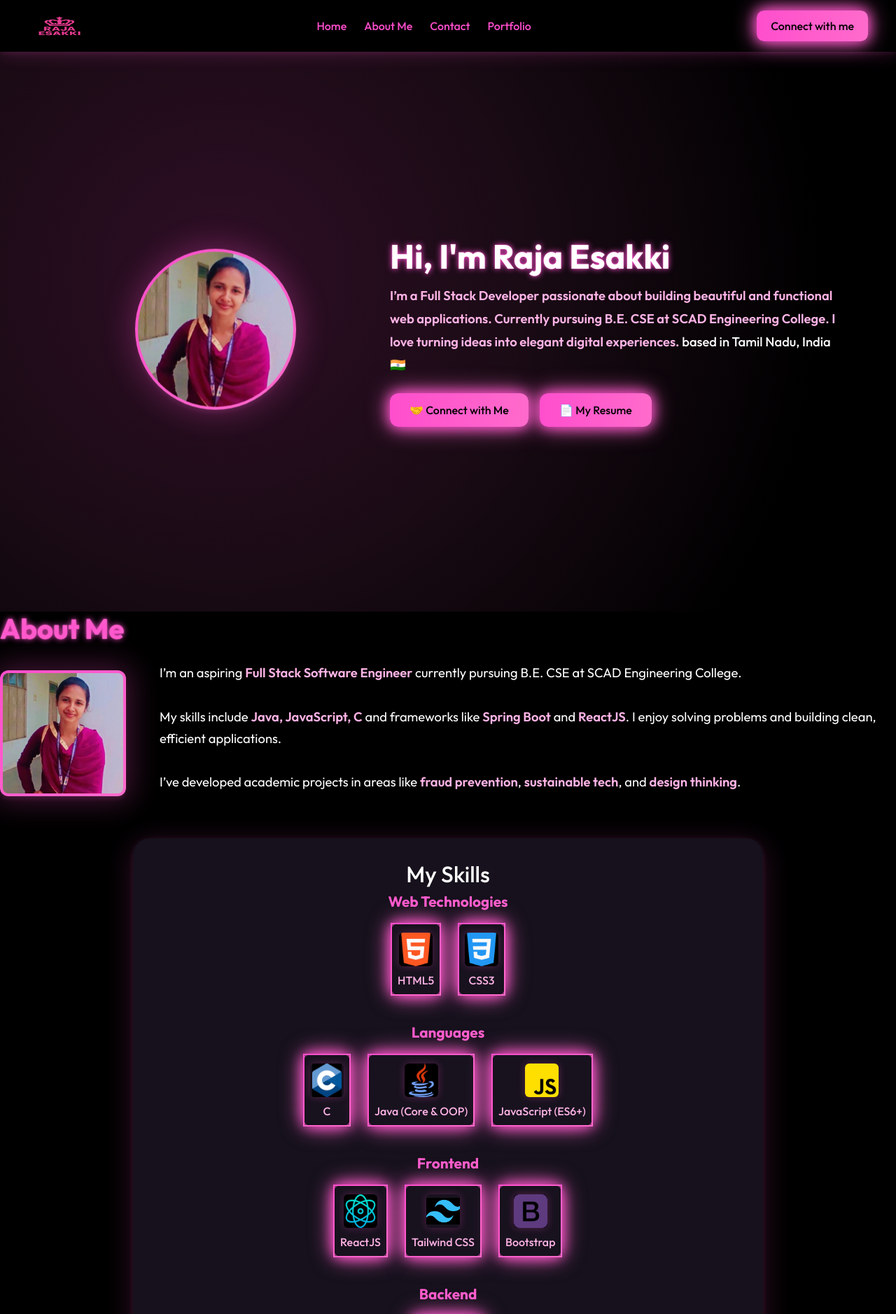
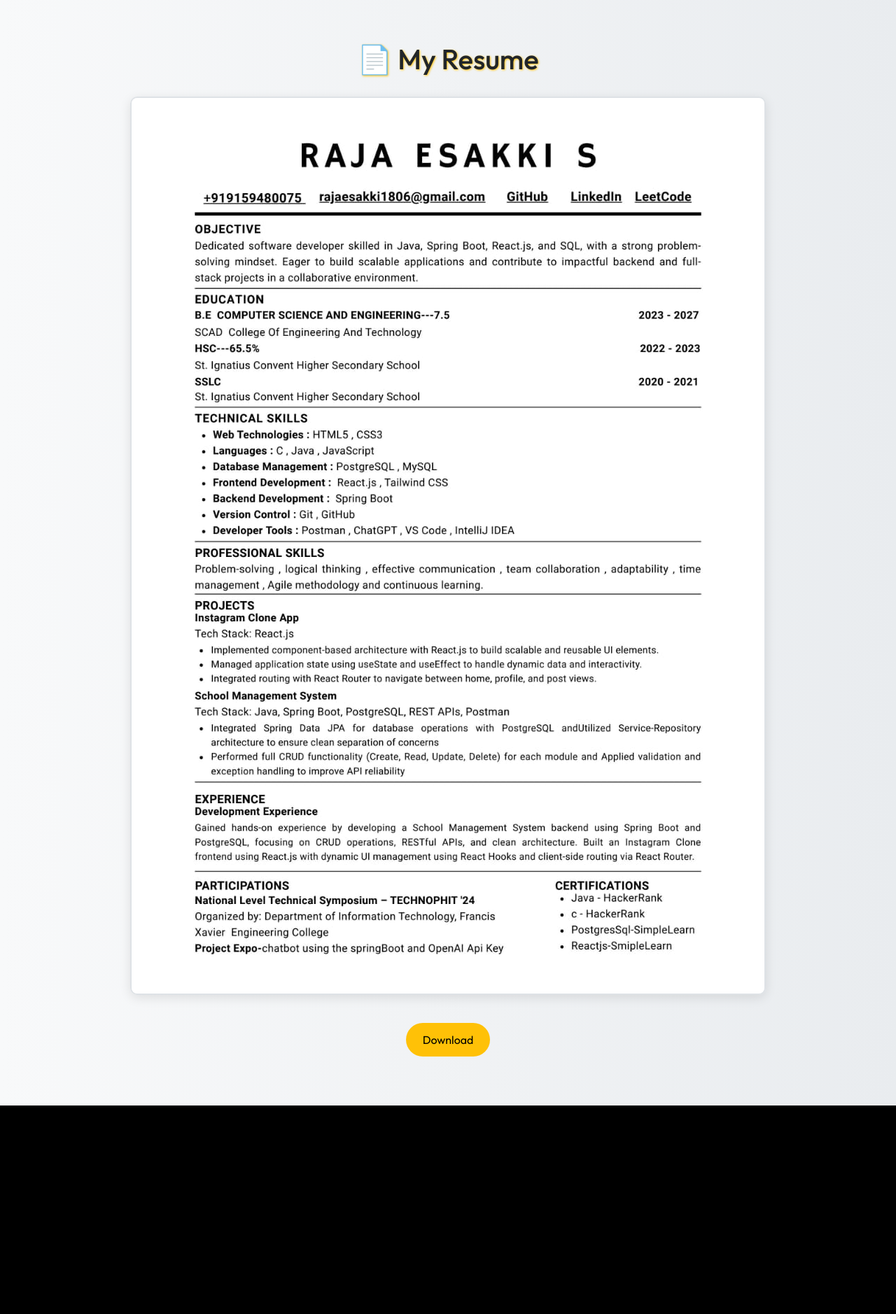
Before and after one commit to Rajaesakki1/Portfolio, a React (Vite) app: page /resume in a window 1280 px wide. Shown: the top 1878 px of the page at 70% size. After the commit the page ends 1580 px from the top, so only its background shows below. Built offline with nearby package versions, Linux system fonts and the light colour scheme.

Commit message:
modified

```diff
--- a/package.json
+++ b/package.json
@@ -13,7 +13,8 @@
     "@emailjs/browser": "^4.4.1",
     "emailjs-com": "^3.2.0",
     "react": "^19.1.0",
-    "react-dom": "^19.1.0"
+    "react-dom": "^19.1.0",
+    "react-router-dom": "^7.7.1"
   },
   "devDependencies": {
     "@eslint/js": "^9.30.1",
--- a/src/App.jsx
+++ b/src/App.jsx
@@ -1,23 +1,36 @@
-import React from 'react'
-import Navbar from './Navbar/Navbar'
-import Hero from './Hero/Hero'
-import About from './About/About'
-import Projects from './Projects/Projects'
-import Contact from './Contact/Contact'
-import Footer from './Footer/Footer'
+import React from "react";
+import { BrowserRouter as Router, Routes, Route } from "react-router-dom";
+
+import Navbar from './Navbar/Navbar';
+import Hero from './Hero/Hero';
+import About from './About/About';
+import Projects from './Projects/Projects';
+import Contact from './Contact/Contact';
+import Footer from './Footer/Footer';
+import Resume from './Resume/Resume';
+
+function HomePage() {
+  return (
+    <>
+      <Navbar />
+      <Hero />
+      <About />
+      <Projects />
+      <Contact />
+      <Footer />
+    </>
+  );
+}
 
 function App() {
   return (
-    <div>
-      <Navbar/>
-
-      <Hero/>
-      <About/>
-      <Projects/>
-      <Contact/>
-      <Footer/>
-    </div>
-  )
+    <Router>
+      <Routes>
+        <Route path="/" element={<HomePage />} />
+        <Route path="/resume" element={<Resume />} /> {/* Route to Resume component */}
+      </Routes>
+    </Router>
+  );
 }
 
-export default App
+export default App;
--- a/src/Hero/Hero.jsx
+++ b/src/Hero/Hero.jsx
@@ -1,38 +1,52 @@
-import React from 'react';
+import { useNavigate } from "react-router-dom";
+import React from "react";
 import './Hero.css';
 
 function Hero() {
+  const navigate = useNavigate();
+
+  // Smooth scroll to Contact section on the page
+  const scrollToContact = () => {
+    const contactSection = document.getElementById('Contact');
+    if (contactSection) {
+      contactSection.scrollIntoView({ behavior: 'smooth' });
+    }
+  };
+
   return (
-    <section id="Home"className="hero-section d-flex align-items-center">
+    <section id="Home" className="hero-section d-flex align-items-center">
       <div className="container">
         <div className="row align-items-center justify-content-center">
-
-          {/* Left: Profile Image */}
-          <div className=" image-wrapper movie-wrapper col-md-5 text-center left-side">
+          <div className="image-wrapper col-md-5 text-center left-side">
             <img
               src="/assets/profile1.jpg"
               alt="Raja Esakki"
               className="hero-img rounded-circle"
             />
           </div>
-
-          {/* Right: Text Content */}
           <div className="col-md-7 right-side text-center text-md-start">
             <h1 className="hero-name">Hi, I'm Raja Esakki</h1>
             <p className="hero-role">
-               <span className="highlight">
-  I’m a Full Stack Developer passionate about building beautiful and functional web applications.
-  Currently pursuing B.E. CSE at SCAD Engineering College.
-  I love turning ideas into elegant digital experiences.
-</span> based in Tamil Nadu, India 🇮🇳
+              <span className="highlight">
+                I’m a Full Stack Developer passionate about building beautiful and functional web applications.
+                Currently pursuing B.E. CSE at SCAD Engineering College.
+              </span>{" "}
+              based in Tamil Nadu, India 🇮🇳
             </p>
+
             <div className="mt-4 d-flex flex-wrap gap-3 justify-content-center justify-content-md-start">
-              <button className="hero-button">🤝 Connect with Me</button>
+              <button className="hero-button" onClick={scrollToContact}>
+                🤝 Connect with Me
+              </button>
 
-              <button className="hero-button">📄 My Resume</button>
+              <button
+                className="hero-button"
+                onClick={() => navigate("/resume")}
+              >
+                📄 My Resume
+              </button>
             </div>
           </div>
-
         </div>
       </div>
     </section>
--- a/src/Navbar/Navbar.css
+++ b/src/Navbar/Navbar.css
@@ -178,3 +178,27 @@
     display: none !important;
   }
 }
+.connect-btn {
+  background: linear-gradient(90deg, #ff4ecd, #ff6bcb);
+  color: #000;
+  padding: 10px 20px;
+  border-radius: 10px;
+  font-weight: 500;
+  box-shadow: 0 0 18px #ff4ecd, 0 0 32px #ff6bcb;
+  cursor: pointer;
+  transition: background 0.3s, box-shadow 0.3s, color 0.3s;
+  border: none;
+  outline: none;
+  font-size: 1rem;
+  text-align: center;
+  display: inline-block;
+  width: 100%; /* optional, so it fills container */
+}
+
+.connect-btn:hover,
+.connect-btn:focus {
+  background: linear-gradient(90deg, #ff6bcb, #ff4ecd);
+  box-shadow: 0 0 32px #ff4ecd, 0 0 48px #ff6bcb;
+  color: #fff;
+  outline: none;
+}
--- a/src/Navbar/Navbar.jsx
+++ b/src/Navbar/Navbar.jsx
@@ -1,4 +1,4 @@
-import React, { useState } from 'react'
+ import React, { useState } from 'react'
 import './Navbar.css'
 
 function Navbar() {
@@ -12,10 +12,21 @@ function Navbar() {
         <li><a href='#Home' className='text-pink text-decoration'>Home</a></li>
         <li><a href='#About Me' className='text-pink text-decoration'>About Me</a></li>
         <li><a href='#Contact' className='text-pink text-decoration'>Contact</a></li>
-         <li><a href='#Portfolio' className='text-pink text-decoration'>Portfolio</a></li>
+        <li><a href='#Portfolio' className='text-pink text-decoration'>Portfolio</a></li>
       </ul>
 
-      <div className='connectme'>Connect with me</div>
+      {/* Updated "Connect with me" to link to #Contact */}
+      <div className='connectme'>
+        <button
+  className='btn'
+  onClick={() => {
+    const el = document.getElementById('Contact');
+    if (el) el.scrollIntoView({ behavior: 'smooth' });
+  }}
+>
+  Connect with me
+</button>
+      </div>
 
       {/* Hamburger icon for mobile */}
       <button className='hamburger' aria-label='Open menu' onClick={() => setSidebarOpen(true)}>
@@ -33,11 +44,15 @@ function Navbar() {
           &times;
         </button>
         <ul>
-          <li><a href='#Home' onClick={() => setSidebarOpen(false)}>Home</a></li>
-          <li><a href='#About Me' onClick={() => setSidebarOpen(false)}>About Me</a></li>
-          <li><a href='#Contact' onClick={() => setSidebarOpen(false)}>Contact</a></li>
+          <li><a href='#Home' onClick={() => setSidebarOpen(false)} className='text-pink text-decoration'>Home</a></li>
+          <li><a href='#About Me' onClick={() => setSidebarOpen(false)} className='text-pink text-decoration'>About Me</a></li>
+          <li><a href='#Contact' onClick={() => setSidebarOpen(false)} className='text-pink text-decoration'>Contact</a></li>
+          <li><a href='#Portfolio' onClick={() => setSidebarOpen(false)} className='text-pink text-decoration'>Portfolio</a></li>
         </ul>
-        <div className='connectme sidebar-connect'>Connect with me</div>
+
+
+
+
       </nav>
     </div>
   )
--- /dev/null
+++ b/src/Resume/Resume.css
@@ -0,0 +1,54 @@
+.resume-container {
+  text-align: center;
+  padding: 60px 20px;
+  background: linear-gradient(to right, #f8f9fa, #e9ecef);
+  min-height: 100vh;
+}
+
+.resume-title {
+  font-size: 2.5rem;
+  margin-bottom: 30px;
+  color: #212529;
+  text-shadow: 1px 1px 3px #ffc107;
+}
+
+.resume-image-wrapper {
+  margin-bottom: 30px;
+  animation: slideIn 1s ease-in-out;
+}
+
+.resume-image {
+  max-width: 90%;
+  border: 2px solid #dee2e6;
+  border-radius: 10px;
+  box-shadow: 0 4px 16px rgba(0, 0, 0, 0.1);
+}
+
+.resume-buttons .resume-btn {
+  margin: 10px;
+  padding: 12px 24px;
+  font-size: 1rem;
+  border-radius: 25px;
+  border: none;
+  background-color: #ffc107;
+  color: #000;
+  text-decoration: none;
+  transition: all 0.3s ease;
+}
+
+.resume-buttons .resume-btn:hover {
+  background-color: #ffca2c;
+  box-shadow: 0 0 10px #ffca2c;
+  transform: scale(1.05);
+}
+
+@keyframes slideIn {
+  from {
+    opacity: 0;
+    transform: translateY(40px);
+  }
+  to {
+    opacity: 1;
+    transform: translateY(0);
+  }
+}
--- /dev/null
+++ b/src/Resume/Resume.jsx
@@ -0,0 +1,27 @@
+import React from "react";
+import "./Resume.css";
+
+const Resume = () => {
+  return (
+    <div className="resume-container">
+      <h2 className="resume-title">📄 My Resume</h2>
+
+      <div className="resume-image-wrapper animate-slide-in">
+        <img
+          src="/assets/resume.jpg"
+          alt="Resume of Raja Esakki"
+          className="resume-image"
+        />
+      </div>
+
+      <div className="resume-buttons">
+
+        <a href="/resume.pdf" download className="btn resume-btn download">
+          Download
+        </a>
+      </div>
+    </div>
+  );
+};
+
+export default Resume;
```
Also changed, not shown: 1 other file (tests, documents, lock files or other folders).
